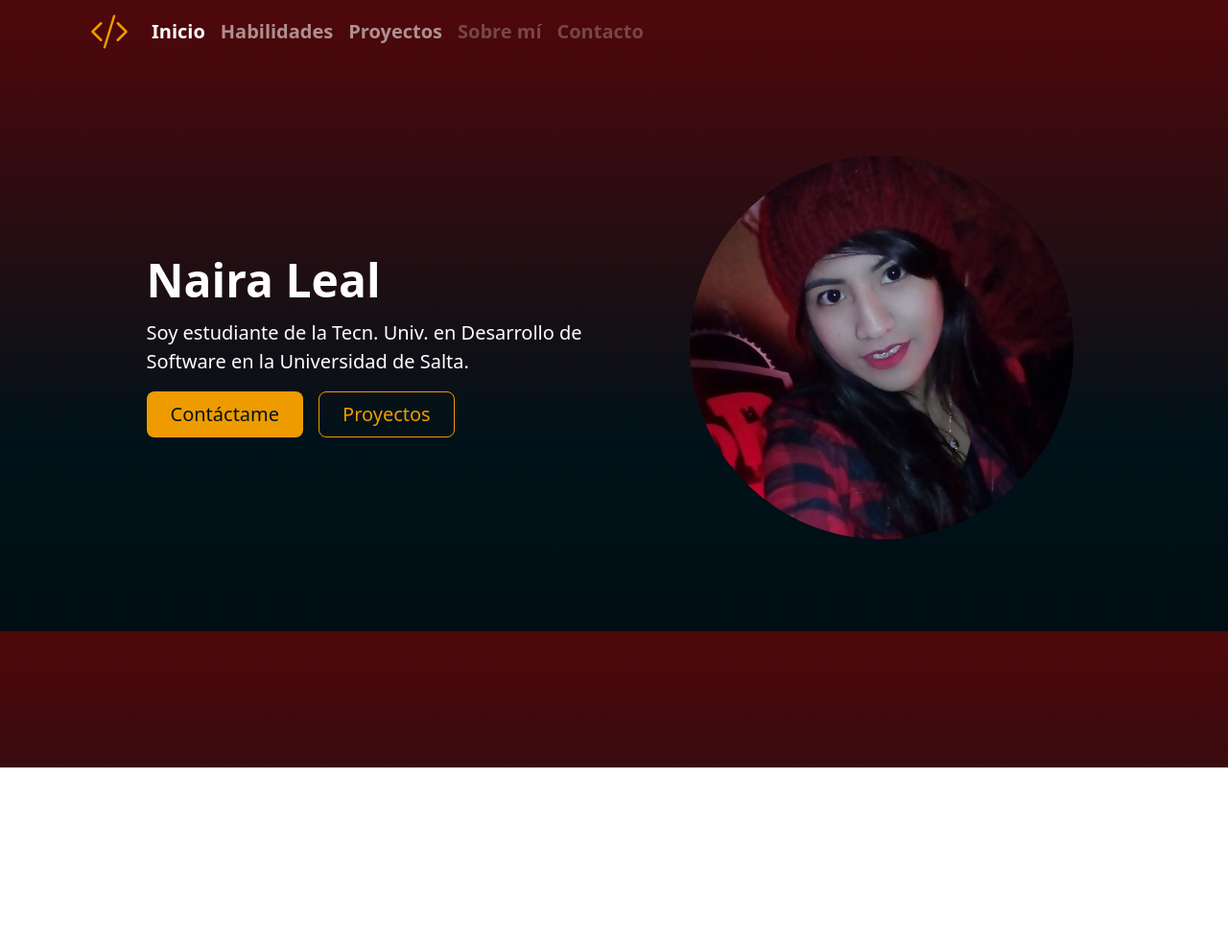
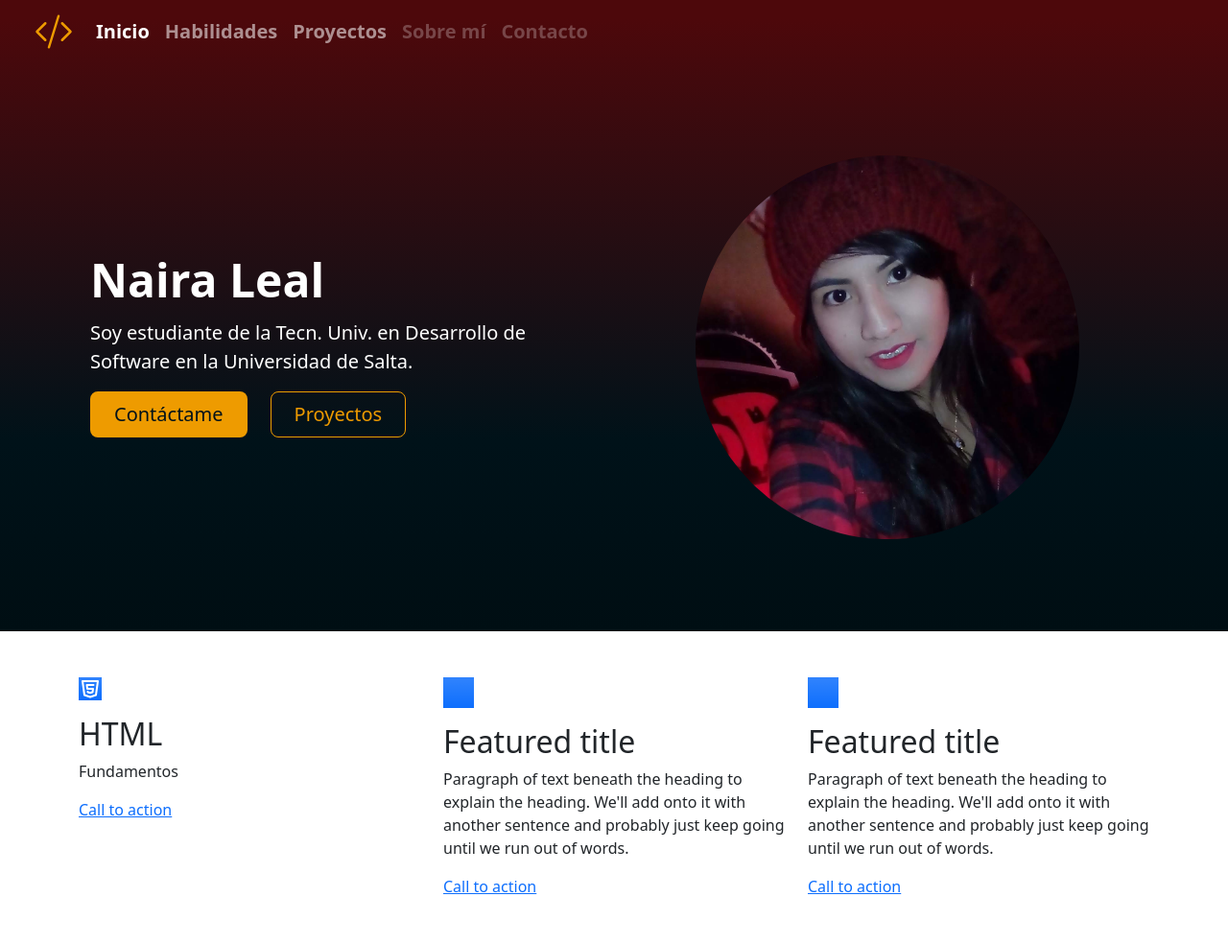
Before and after one commit to Naikl12/portfolio, a plain HTML site: page index.html in a window 1280 px wide. Shown: the whole page at 96% size. Before the commit the page ends 800 px from the top, so only its background shows below. Drawn offline with nearby package versions, Linux system fonts and the light colour scheme.

Commit message:
seccion de habilidades agregada

```diff
--- a/index.html
+++ b/index.html
@@ -1,23 +1,29 @@
 <!DOCTYPE html>
 <html lang="en">
+
 <head>
     <meta charset="UTF-8">
     <meta http-equiv="X-UA-Compatible" content="IE=edge">
     <meta name="viewport" content="width=device-width, initial-scale=1.0">
     <title>Naira Leal</title>
     <!-- CSS only -->
-    <link href="https://cdn.jsdelivr.net/npm/bootstrap@5.2.1/dist/css/bootstrap.min.css" rel="stylesheet" integrity="sha384-iYQeCzEYFbKjA/T2uDLTpkwGzCiq6soy8tYaI1GyVh/UjpbCx/TYkiZhlZB6+fzT" crossorigin="anonymous">
+    <link href="https://cdn.jsdelivr.net/npm/bootstrap@5.2.1/dist/css/bootstrap.min.css" rel="stylesheet"
+        integrity="sha384-iYQeCzEYFbKjA/T2uDLTpkwGzCiq6soy8tYaI1GyVh/UjpbCx/TYkiZhlZB6+fzT" crossorigin="anonymous">
     <link rel="stylesheet" href="styles/style.css">
 </head>
-<body>
-    <header class="container">
+
+<body >
+    <header class="bg-grad">
         <!-- Navbar -->
-        <nav class="navbar navbar-expand-lg navbar-dark">
+        <nav class="navbar navbar-expand-lg px-4 navbar-dark">
             <div class="container-fluid">
-              <a class="navbar-brand" href="#"><svg xmlns="http://www.w3.org/2000/svg" width="40" height="40" fill="currentColor" class="bi bi-code-slash color-mozt" viewBox="0 0 16 16">
-                <path d="M10.478 1.647a.5.5 0 1 0-.956-.294l-4 13a.5.5 0 0 0 .956.294l4-13zM4.854 4.146a.5.5 0 0 1 0 .708L1.707 8l3.147 3.146a.5.5 0 0 1-.708.708l-3.5-3.5a.5.5 0 0 1 0-.708l3.5-3.5a.5.5 0 0 1 .708 0zm6.292 0a.5.5 0 0 0 0 .708L14.293 8l-3.147 3.146a.5.5 0 0 0 .708.708l3.5-3.5a.5.5 0 0 0 0-.708l-3.5-3.5a.5.5 0 0 0-.708 0z"/>
+                <a class="navbar-brand" href="#"><svg xmlns="http://www.w3.org/2000/svg" width="40" height="40"
+                        fill="currentColor" class="bi bi-code-slash color-mozt" viewBox="0 0 16 16">
+                        <path
+                            d="M10.478 1.647a.5.5 0 1 0-.956-.294l-4 13a.5.5 0 0 0 .956.294l4-13zM4.854 4.146a.5.5 0 0 1 0 .708L1.707 8l3.147 3.146a.5.5 0 0 1-.708.708l-3.5-3.5a.5.5 0 0 1 0-.708l3.5-3.5a.5.5 0 0 1 .708 0zm6.292 0a.5.5 0 0 0 0 .708L14.293 8l-3.147 3.146a.5.5 0 0 0 .708.708l3.5-3.5a.5.5 0 0 0 0-.708l-3.5-3.5a.5.5 0 0 0-.708 0z" />
                     </svg></a>
-              <button class="navbar-toggler" type="button" data-bs-toggle="collapse" data-bs-target="#navbarNav" aria-controls="navbarNav" aria-expanded="false" aria-label="Toggle navigation">
+                <button class="navbar-toggler" type="button" data-bs-toggle="collapse" data-bs-target="#navbarNav"
+                    aria-controls="navbarNav" aria-expanded="false" aria-label="Toggle navigation">
                     <span class="navbar-toggler-icon"></span>
                 </button>
                 <div class="collapse navbar-collapse" id="navbarNav">
@@ -44,24 +50,66 @@
         <!-- Hero -->
         <div class="container px-4 py-5 text-white">
             <div class="row flex-lg-row-reverse align-items-center justify-content-center g-5 py-5">
-              <div class="col-7 col-sm-5 col-lg-5">
-                <img src="./img/mifoto.jpeg" class="d-block mx-lg-auto img-fluid rounded-circle" alt="Mi foto" width="400" height="500" loading="lazy">
+                <div class="col-10 col-sm-8 col-lg-4 col-xl-6">
+                    <img src="./img/mifoto.jpeg" class="d-block mx-lg-auto img-fluid rounded-circle" alt="Mi foto"
+                        width="400" height="500" loading="lazy">
                 </div>
                 <div class="col-lg-6">
-                <h1 class="display-5 fw-bold lh-1 mb-3">Naira Leal</h1>
-                <p class="lead">Soy estudiante de la Tecn. Univ. en Desarrollo de Software en la Universidad de Salta.
+                    <h1 class="display-5 fw-bold lh-1 mb-3 ">Naira Leal</h1>
+                    <p class="lead">Soy estudiante de la Tecn. Univ. en Desarrollo de Software en la Universidad de
+                        Salta.
                     </p>
-                <div class="d-grid gap-2 d-md-flex justify-content-md-start">
+                    <div class="d-grid gap-3 d-md-flex justify-content-md-start">
                         <button type="button" class="btn btn-lg px-4 me-md-2 bg-mozt text-darkBlue ">Contáctame</button>
                         <button type="button" class="btn border-mozt color-mozt btn-lg px-4 ">Proyectos</button>
                     </div>
                 </div>
             </div>
         </div>
-
     </header>
 
-    <main>
+    <main class="container">
+        <!-- Habilidades -->
+        <div class="row g-4 py-5 row-cols-1 row-cols-lg-3">
+            <div class="feature col">
+              <div class="feature-icon d-inline-flex align-items-center justify-content-center text-bg-primary bg-gradient fs-2 mb-3">
+                <svg xmlns="http://www.w3.org/2000/svg" class="icon icon-tabler icon-tabler-brand-html5" width="24" height="24" viewBox="0 0 24 24" stroke-width="2" stroke="currentColor" fill="none" stroke-linecap="round" stroke-linejoin="round">
+                    <path stroke="none" d="M0 0h24v24H0z" fill="none"></path>
+                    <path d="M20 4l-2 14.5l-6 2l-6 -2l-2 -14.5z"></path>
+                    <path d="M15.5 8h-7l.5 4h6l-.5 3.5l-2.5 .75l-2.5 -.75l-.1 -.5"></path>
+                 </svg>
+                <!-- <svg class="bi" width="1em" height="1em"><use xlink:href="#collection"></use></svg> -->
+              </div>
+              <h3 class="fs-2">HTML</h3>
+              <p>Fundamentos</p>
+              <a href="#" class="icon-link d-inline-flex align-items-center">
+                Call to action
+                <svg class="bi" width="1em" height="1em"><use xlink:href="#chevron-right"></use></svg>
+              </a>
+            </div>
+            <div class="feature col">
+              <div class="feature-icon d-inline-flex align-items-center justify-content-center text-bg-primary bg-gradient fs-2 mb-3">
+                <svg class="bi" width="1em" height="1em"><use xlink:href="#people-circle"></use></svg>
+              </div>
+              <h3 class="fs-2">Featured title</h3>
+              <p>Paragraph of text beneath the heading to explain the heading. We'll add onto it with another sentence and probably just keep going until we run out of words.</p>
+              <a href="#" class="icon-link d-inline-flex align-items-center">
+                Call to action
+                <svg class="bi" width="1em" height="1em"><use xlink:href="#chevron-right"></use></svg>
+              </a>
+            </div>
+            <div class="feature col">
+              <div class="feature-icon d-inline-flex align-items-center justify-content-center text-bg-primary bg-gradient fs-2 mb-3">
+                <svg class="bi" width="1em" height="1em"><use xlink:href="#toggles2"></use></svg>
+              </div>
+              <h3 class="fs-2">Featured title</h3>
+              <p>Paragraph of text beneath the heading to explain the heading. We'll add onto it with another sentence and probably just keep going until we run out of words.</p>
+              <a href="#" class="icon-link d-inline-flex align-items-center">
+                Call to action
+                <svg class="bi" width="1em" height="1em"><use xlink:href="#chevron-right"></use></svg>
+              </a>
+            </div>
+          </div>
 
     </main>
 
@@ -73,6 +121,9 @@
 
 
     <!-- JavaScript Bundle with Popper -->
-    <script src="https://cdn.jsdelivr.net/npm/bootstrap@5.2.1/dist/js/bootstrap.bundle.min.js" integrity="sha384-u1OknCvxWvY5kfmNBILK2hRnQC3Pr17a+RTT6rIHI7NnikvbZlHgTPOOmMi466C8" crossorigin="anonymous"></script>
+    <script src="https://cdn.jsdelivr.net/npm/bootstrap@5.2.1/dist/js/bootstrap.bundle.min.js"
+        integrity="sha384-u1OknCvxWvY5kfmNBILK2hRnQC3Pr17a+RTT6rIHI7NnikvbZlHgTPOOmMi466C8"
+        crossorigin="anonymous"></script>
 </body>
+
 </html>
--- a/styles/style.css
+++ b/styles/style.css
@@ -1,4 +1,4 @@
-body{
+.bg-grad{
     background: rgb(0,14,19);
     background: linear-gradient(0deg, rgba(0,14,19,1) 0%, rgba(0,18,25,1) 30%, rgba(77,8,11,1) 97%);
     /* overflow: hidden; */
```
Lines whose indentation alone changed are shown as unchanged.
